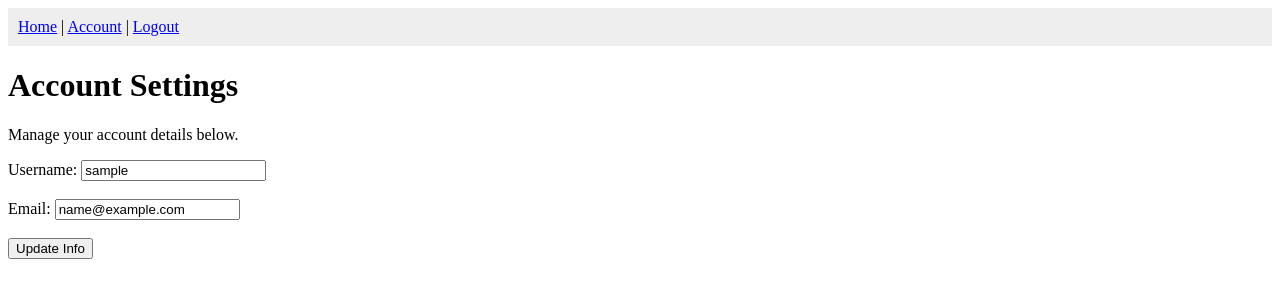
After one commit to TeppiTa1/Backend-Server-Project, a Flask app: page /account in a window 1280 px wide. The commit adds this page. Shown: the top 300 px of the page. Run offline with Flask 3, Linux system fonts and the light colour scheme; the visitor is signed in with stand-in values (Sample User, id 1); tables that the repository leaves empty hold one stand-in row (values such as "Sample post").

Commit message:
Adding options for changing username and email and check authority to do so

```diff
--- a/main.py
+++ b/main.py
@@ -238,6 +238,51 @@ def delete_post(post_id):
     flash('Your post has been deleted!', 'success')
     return redirect(url_for('home'))
 
+@app.route('/account', methods=['GET', 'POST'])
+def account():
+    # SECURITY CHECK: Is the user logged in?
+    if 'user_id' not in session:
+        flash("You must be logged in to view your account.", "error")
+        return redirect(url_for('login'))
+
+    user_id = session['user_id']
+    current_user = User.query.get(user_id)
+
+    if request.method == 'POST':
+        new_email = request.form.get('email')
+        new_username = request.form.get('username')
+
+        # 2. Check if they are trying to use a username that is ALREADY taken
+        # (But ignore if it's their own current username)
+        if new_username != current_user.username:
+            existing_user = User.query.filter_by(username=new_username).first()
+            if existing_user:
+                flash("Username already taken. Please choose a different one.", "error")
+                return redirect(url_for('account'))
+
+        # 3. Update user information
+        current_user.email = new_email
+        current_user.username = new_username
+        db.session.commit()
+
+        flash("Your account has been updated!", "success")
+        return redirect(url_for('account'))
+    return render_template('account.html', current_user=current_user)
+
+@app.route('/user/<string:username>')
+def user_profile(username):
+    # 1. Find the user by name. If they don't exist, show 404 error.
+    user = User.query.filter_by(username=username).first_or_404()
+
+    # 2. Get all posts by this user
+    posts = user.posts
+
+    # check if *I* am logged in (for the navbar)
+    current_user = None
+    if 'user_id' in session:
+        current_user = User.query.get(session['user_id'])
+    return render_template('user_posts.html', user=user, posts=posts, current_user=current_user)
+
 # --- RUN THE APP ---
 # like last time, this code check if it is being run directly (not imported as a module in another script)
 if __name__ == '__main__':
--- /dev/null
+++ b/templates/account.html
@@ -0,0 +1,23 @@
+{% extends "layout.html" %}
+
+{% block content %}
+    <div class="content-section">
+        <h1>Account Settings</h1>
+        <p>Manage your account details below.</p>
+
+        <form method="POST" action="">
+            <div>
+                <label>Username:</label>
+                <!-- We pre-fill the value with 'current_user.username' -->
+                <input type="text" name="username" value="{{ current_user.username }}" required>
+            </div>
+            <br>
+            <div>
+                <label>Email:</label>
+                <input type="email" name="email" value="{{ current_user.email }}" required>
+            </div>
+            <br>
+            <button type="submit">Update Info</button>
+        </form>
+    </div>
+{% endblock %}
--- a/templates/home.html
+++ b/templates/home.html
@@ -16,7 +16,7 @@
         <div style="border: 1px solid #ccc; padding: 10px; margin-bottom: 10px;">
             <h3>{{ post.title }}</h3>
             <p>{{ post.content }}</p>
-            <small>Written by: <b>{{ post.author.username }}</b></small>
+            <small>Written by: <a href="/user/{{ post.author.username }}"><b>{{ post.author.username }}</b></a>
 
             <!-- AUTHORIZATION CHECK IN HTML -->
             <!-- Check if a user is logged in AND if that user owns this post -->
--- a/templates/layout.html
+++ b/templates/layout.html
@@ -17,6 +17,7 @@
     <nav>
     <a href="/">Home</a>
     {% if session.get('user_id') %}
+        | <a href="/account">Account</a>
         | <a href="/logout">Logout</a>
     {% else %}
         | <a href="/login">Login</a> | <a href="/register">Register</a>
```
Also changed, not shown: templates/user_posts.html (added, +18 -0 lines), 1 other file. Lines whose indentation alone changed are shown as unchanged.
